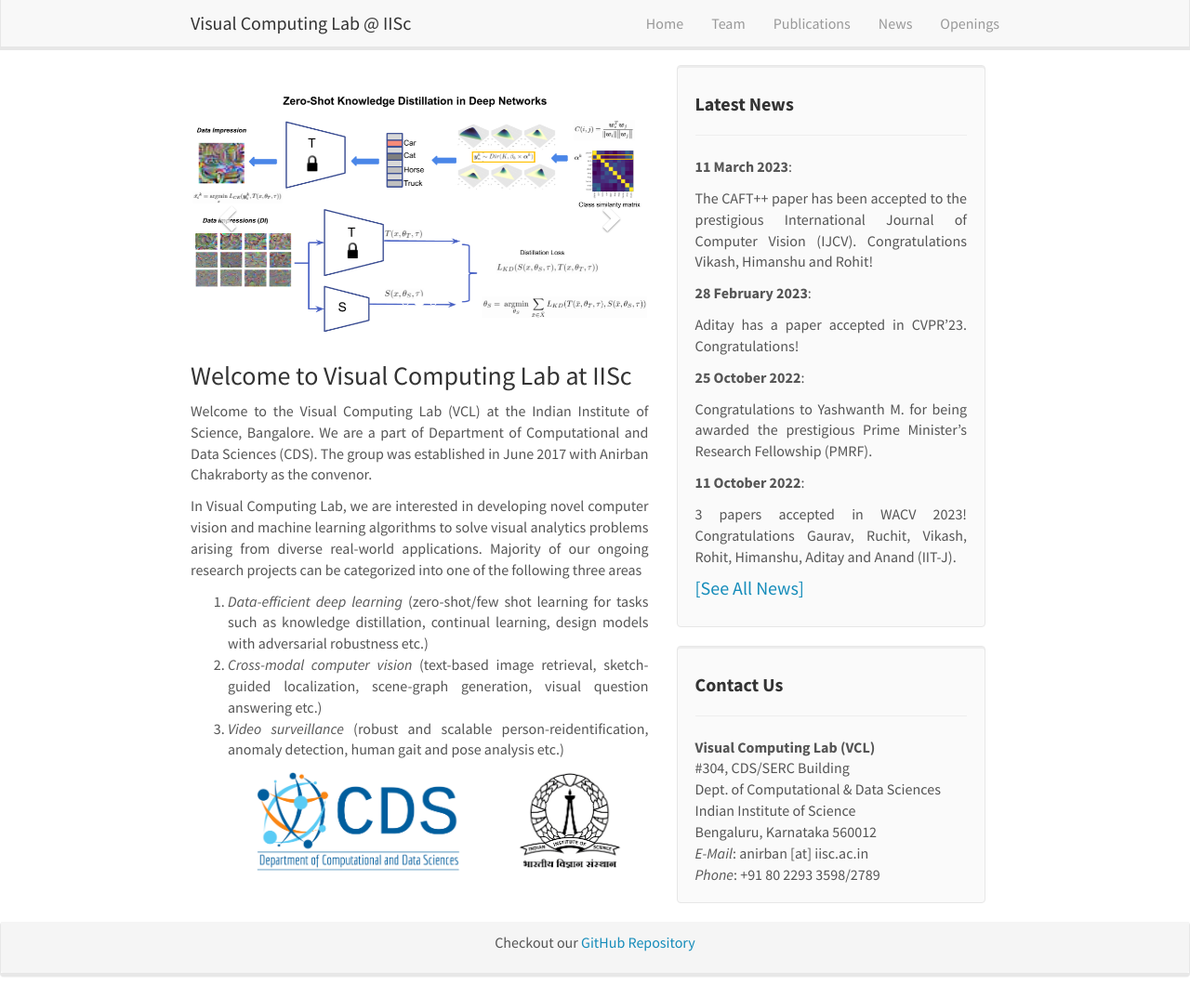
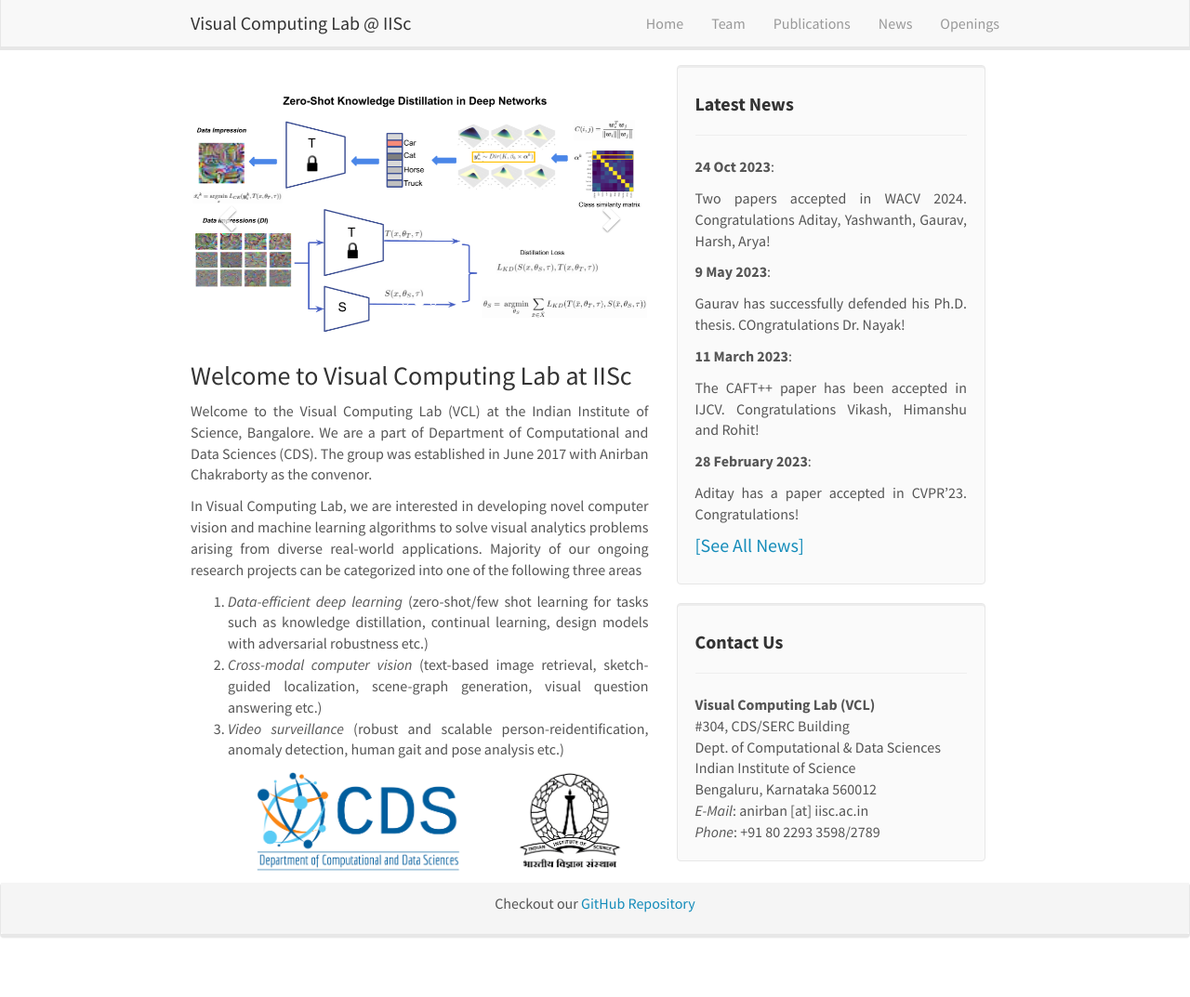
Before and after one commit to vcl-iisc/vclab-website, a Jekyll site: the page built from _pages/home.md, in a window 1280 px wide and 1073 px high. Shown: the whole window at 93% size. Built offline with Jekyll 4.4.1, drawn with Linux system fonts in a browser that asks for light colours; nearby versions of some CDN libraries.

Commit message:
Update news.yml
Added Gaurav's defense and WACV acceptances

```diff
--- a/_data/news.yml
+++ b/_data/news.yml
@@ -1,5 +1,11 @@
+- date: 24 Oct 2023
+  headline: Two papers accepted in WACV 2024. Congratulations Aditay, Yashwanth, Gaurav, Harsh, Arya!
+
+- date: 9 May 2023
+  headline: Gaurav has successfully defended his Ph.D. thesis. COngratulations Dr. Nayak!
+
 - date: 11 March 2023
-  headline: The CAFT++ paper has been accepted to the prestigious International Journal of Computer Vision (IJCV). Congratulations Vikash, Himanshu and Rohit!
+  headline: The CAFT++ paper has been accepted in IJCV. Congratulations Vikash, Himanshu and Rohit!
 
 - date: 28 February 2023
   headline: Aditay has a paper accepted in CVPR'23. Congratulations!
```
